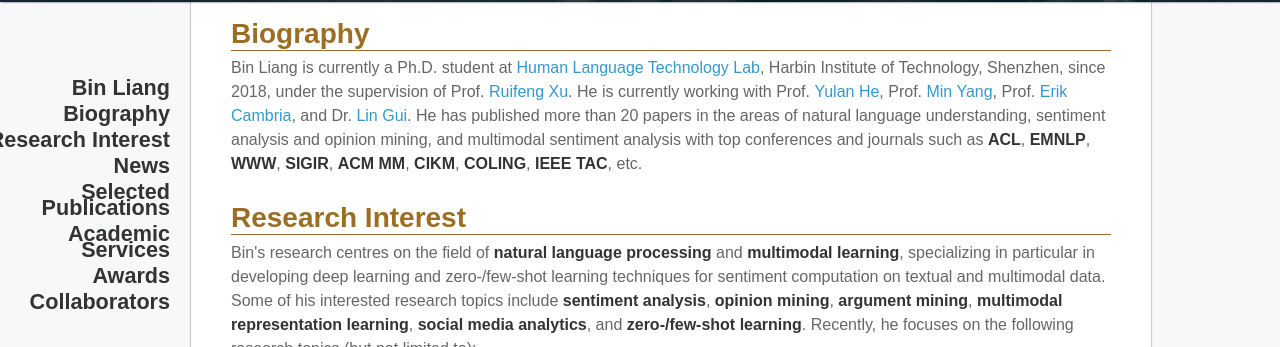
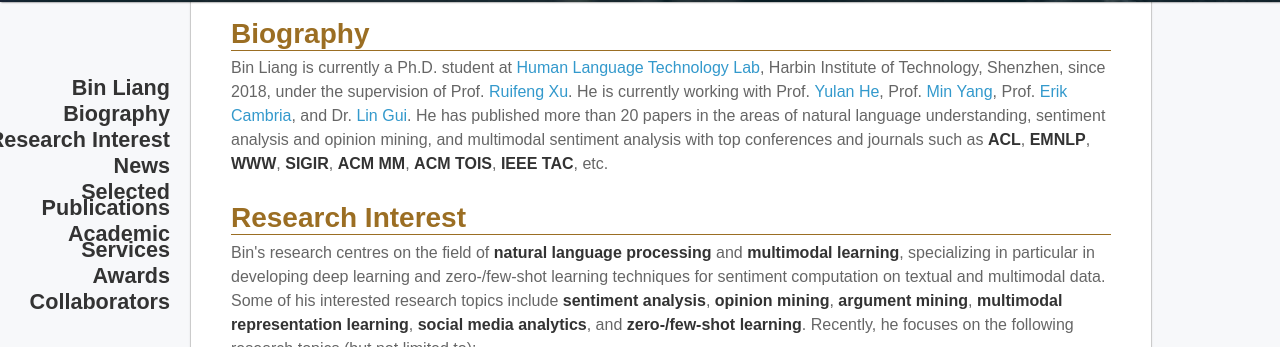
Before and after one commit to BinLiang-NLP/BinLiang-NLP.github.io, a Jekyll site: the page built from index.md, in a window 1280 px wide and 900 px high, scrolled down 337 px. Shown: the part 105-452 px from the top of the window. Built offline with Jekyll 4.4.1, drawn with Linux system fonts in a browser that asks for light colours; nearby versions of some CDN libraries; our own code applies the rules of GitHub Pages for plain Markdown files.

Commit message:
Update index.md

```diff
--- a/index.md
+++ b/index.md
@@ -22,7 +22,7 @@
       <h2>Biography</h2>
       <p> Bin Liang is currently a Ph.D. student at <a href="http://www.hitsz-hlt.com/" target="_blank">Human Language Technology Lab</a>, Harbin Institute of Technology, Shenzhen, since 2018, under the supervision of Prof. <a href="http://faculty.hitsz.edu.cn/xuruifeng" target="_blank">Ruifeng Xu</a>. He is currently working with Prof. <a href="https://warwick.ac.uk/fac/sci/dcs/people/yulan_he/" target="_blank">Yulan He</a>,
           Prof. <a href="https://minyang.me/" target="_blank">Min Yang</a>, Prof. <a href= "https://sentic.net/erikcambria/" target="_blank">Erik Cambria</a>,
-          and Dr. <a href="https://warwick.ac.uk/fac/sci/dcs/people/lin_gui" target="_blank">Lin Gui</a>. He has published more than 20 papers in the areas of natural language understanding, sentiment analysis and opinion mining, and multimodal sentiment analysis with top conferences and journals such as <strong>ACL</strong>, <strong>EMNLP</strong>, <strong>WWW</strong>, <strong>SIGIR</strong>, <strong>ACM MM</strong>, <strong>CIKM</strong>, <strong>COLING</strong>, <strong>IEEE TAC</strong>, etc.</p>
+          and Dr. <a href="https://warwick.ac.uk/fac/sci/dcs/people/lin_gui" target="_blank">Lin Gui</a>. He has published more than 20 papers in the areas of natural language understanding, sentiment analysis and opinion mining, and multimodal sentiment analysis with top conferences and journals such as <strong>ACL</strong>, <strong>EMNLP</strong>, <strong>WWW</strong>, <strong>SIGIR</strong>, <strong>ACM MM</strong>, <strong>ACM TOIS</strong>, <strong>IEEE TAC</strong>, etc.</p>
     </td>
   </tr>
 </table>
```
